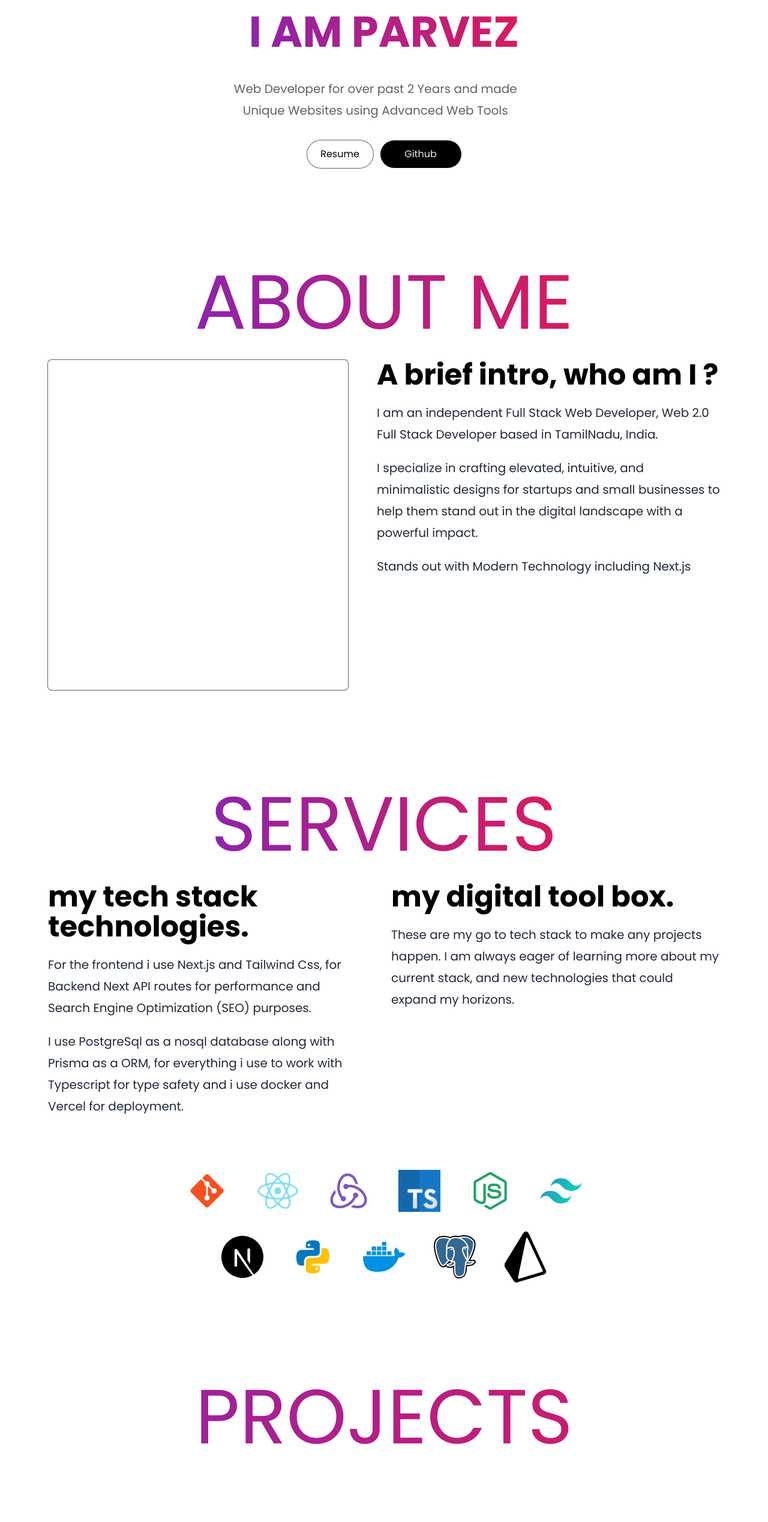
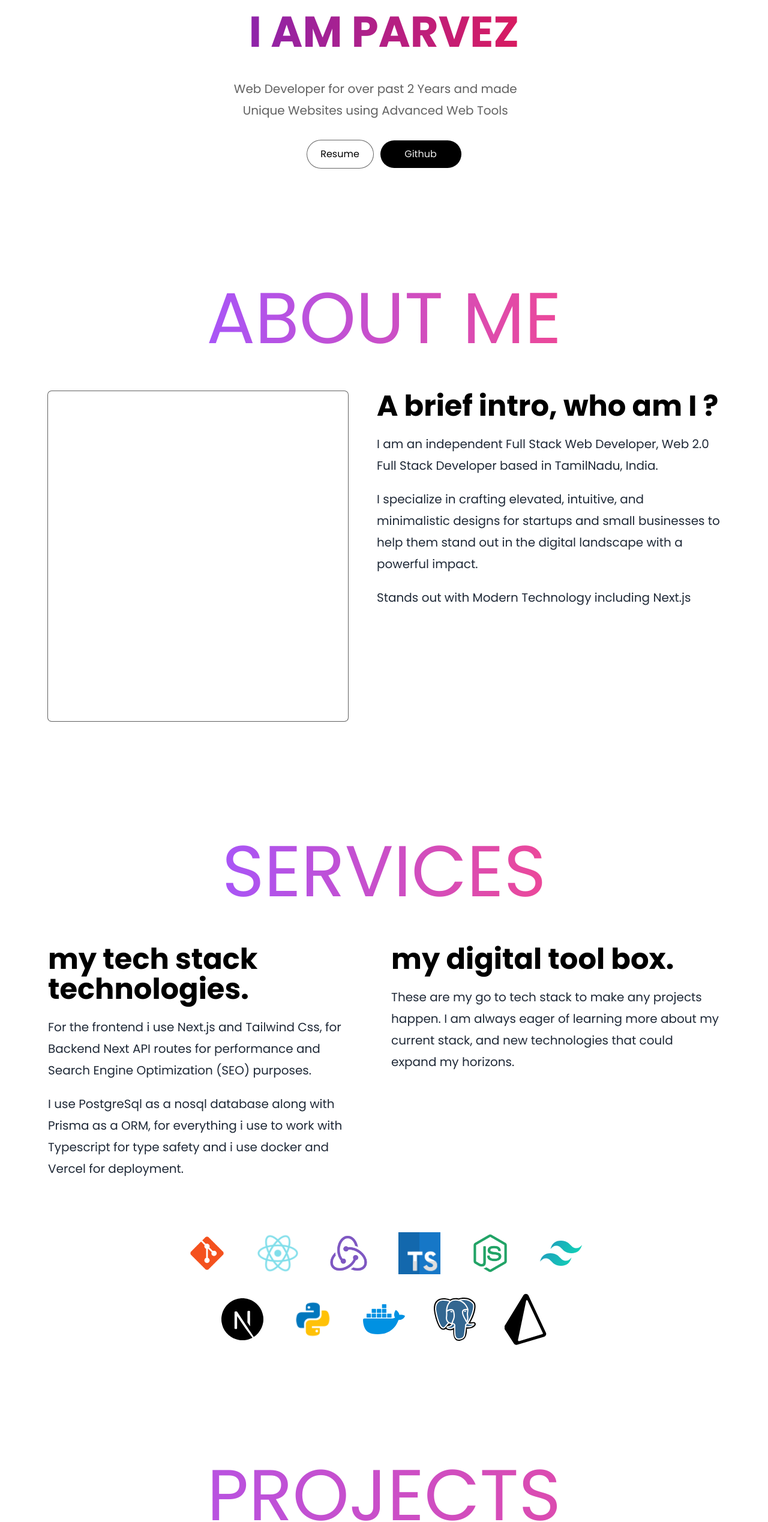
Before and after one commit to Mohamed-Parvez/parvez, a Next.js app: page / in a window 1280 px wide. Shown: the part 260-2797 px from the top of the page at 60% size. Built offline with nearby package versions, Linux system fonts and the light colour scheme.

Commit message:
Add light-primary-gradient

```diff
--- a/components/forms/Contact.tsx
+++ b/components/forms/Contact.tsx
@@ -8,10 +8,10 @@ const Contact = () => {
     >
       <div>
         <h1
-          className="primary-gradient
+          className="light-primary-gradient
           text-center text-[36px] font-normal
           tracking-[-0.25%] xs:text-[52px]
-          md:text-[78px] lg:text-9xl lg:font-normal"
+          md:text-[78px] lg:text-[120px] lg:font-normal"
         >
           CONTACT
         </h1>
--- a/components/sections/About.tsx
+++ b/components/sections/About.tsx
@@ -8,10 +8,10 @@ const About = () => {
     >
       <div>
         <h1
-          className="primary-gradient
+          className="light-primary-gradient
           text-center text-[36px] font-normal
           tracking-[-0.25%] xs:text-[52px]
-          md:text-[78px] lg:text-9xl lg:font-normal"
+          md:text-[78px] lg:text-[120px] lg:font-normal"
         >
           ABOUT ME
         </h1>
--- a/components/sections/Projects.tsx
+++ b/components/sections/Projects.tsx
@@ -8,10 +8,10 @@ const Projects = () => {
     >
       <div>
         <h1
-          className="primary-gradient
+          className="light-primary-gradient
           text-center text-[36px] font-normal
           tracking-[-0.25%] xs:text-[52px]
-          md:text-[78px] lg:text-9xl lg:font-normal"
+          md:text-[78px] lg:text-[120px] lg:font-normal"
         >
           PROJECTS
         </h1>
--- a/components/sections/Services.tsx
+++ b/components/sections/Services.tsx
@@ -9,10 +9,10 @@ const Services = () => {
     >
       <div>
         <h1
-          className="primary-gradient
+          className="light-primary-gradient
           text-center text-[36px] font-normal
           tracking-[-0.25%] xs:text-[52px]
-          md:text-[78px] lg:text-9xl lg:font-normal"
+          md:text-[78px] lg:text-[120px] lg:font-normal"
         >
           SERVICES
         </h1>
--- a/styles/globals.css
+++ b/styles/globals.css
@@ -103,6 +103,12 @@
     @apply bg-gradient-to-r from-primary-purple
     to-primary-pink bg-clip-text text-transparent;
   }
+
+  .light-primary-gradient {
+    @apply bg-gradient-to-r from-purple-500
+    to-pink-500 bg-clip-text text-transparent;
+  }
+
   .secondary-gradient {
     @apply bg-gradient-to-r from-amber-500 via-orange-600
     to-yellow-500 bg-clip-text text-transparent;
```
